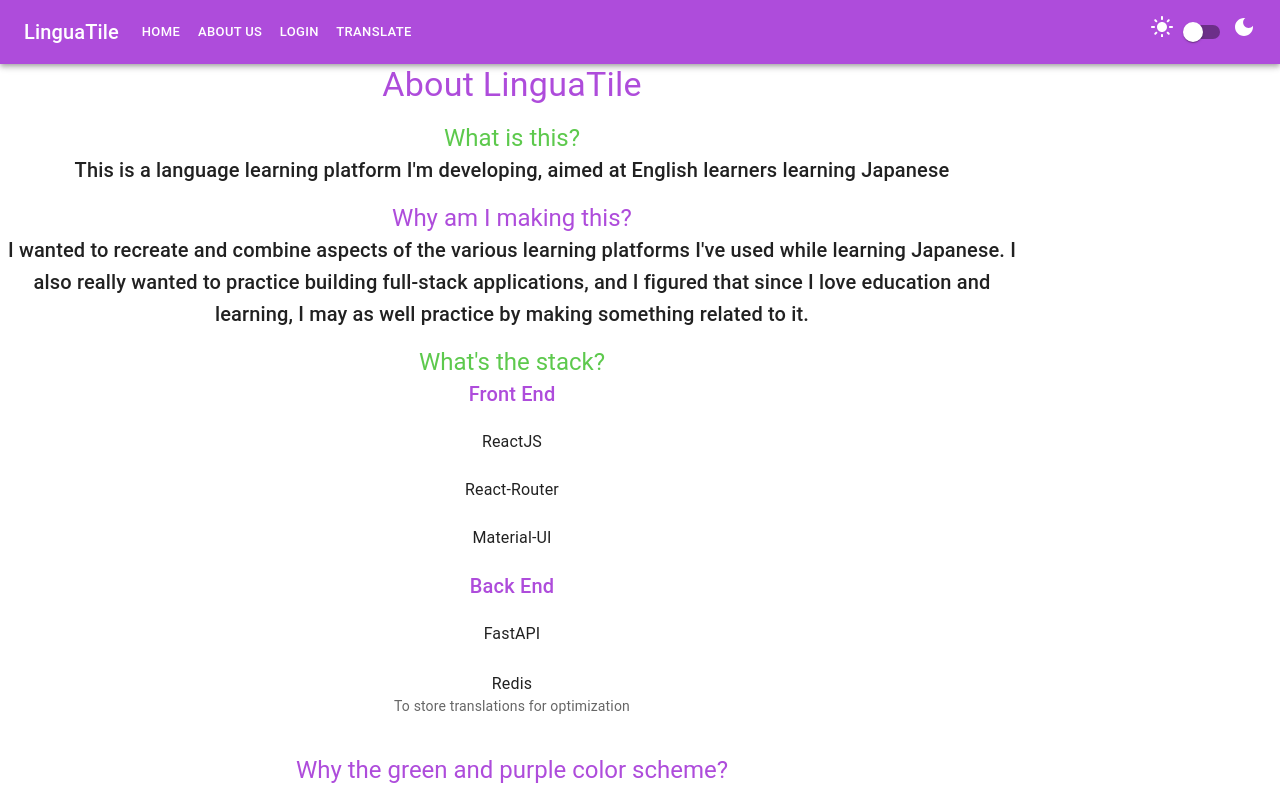
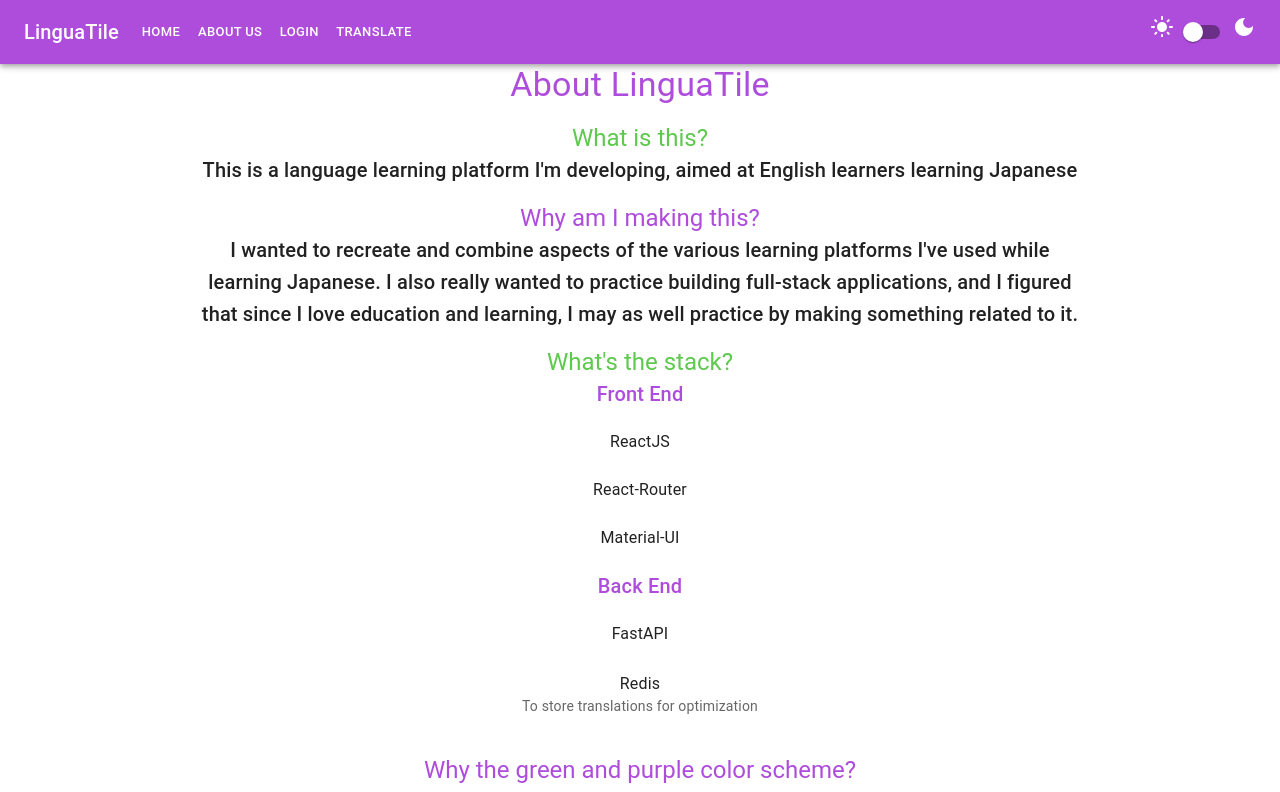
Before and after one commit to zliel/lingua-tile, a React (Create React App) app: page /about in a window 1280 px wide. Shown: the top 792 px of the page. Built offline with nearby package versions, Linux system fonts and the light colour scheme.

Commit message:
Centered the grid on the about page

```diff
--- a/src/Routes/About.js
+++ b/src/Routes/About.js
@@ -8,7 +8,7 @@ function About() {
     const secondaryHeaderColor = theme.palette.mode === "light" ? theme.palette.secondary.main : theme.palette.secondary.dark
     return (
         <Grid container alignSelf={"center"} justify={"center"} align={"center"} gap={2} direction={"column"}
-              width={"80%"}>
+              width={"70%"} margin={"auto"}>
             <Grid item sm>
                 <Typography variant={"h4"} color={primaryHeaderColor}>
                     About LinguaTile
```
